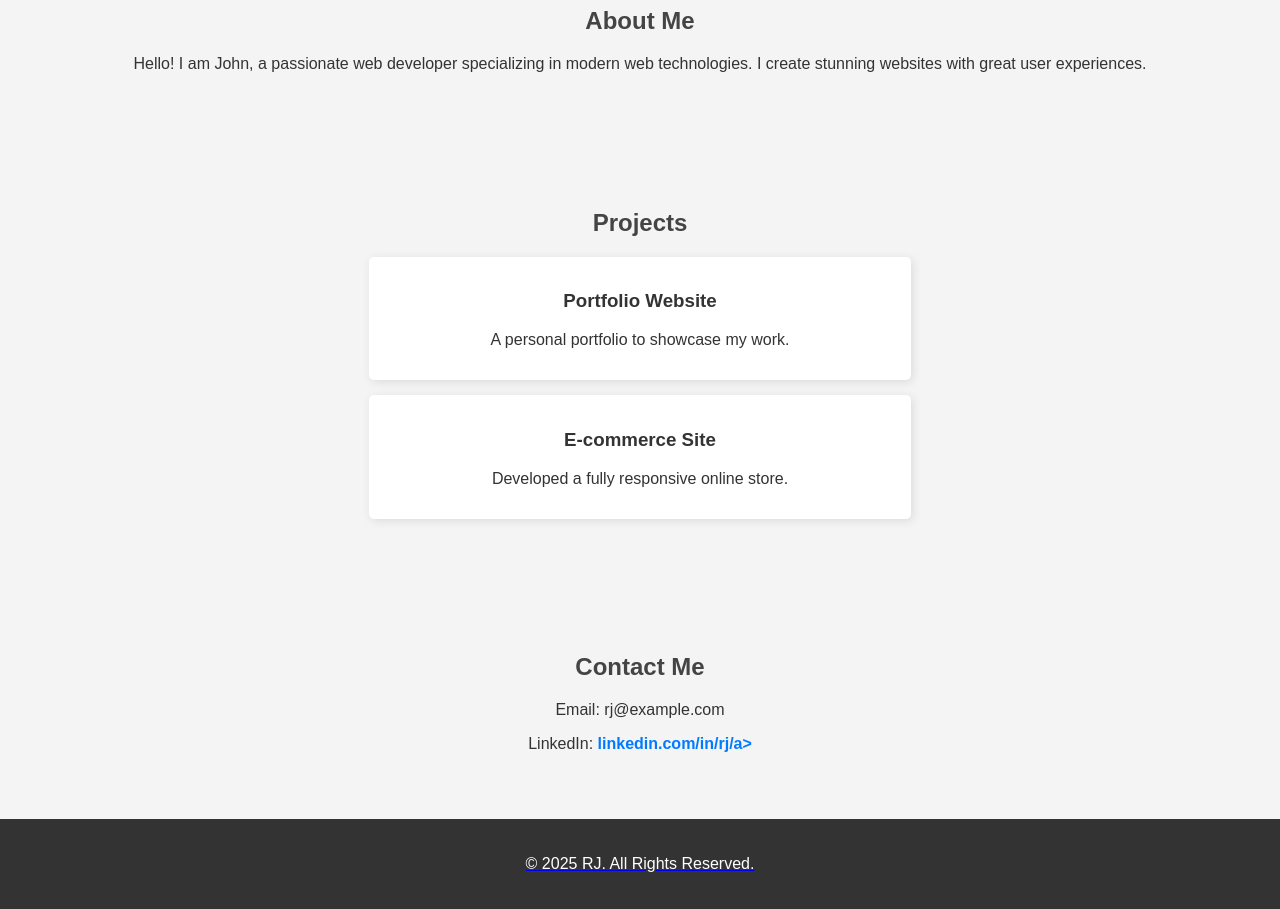
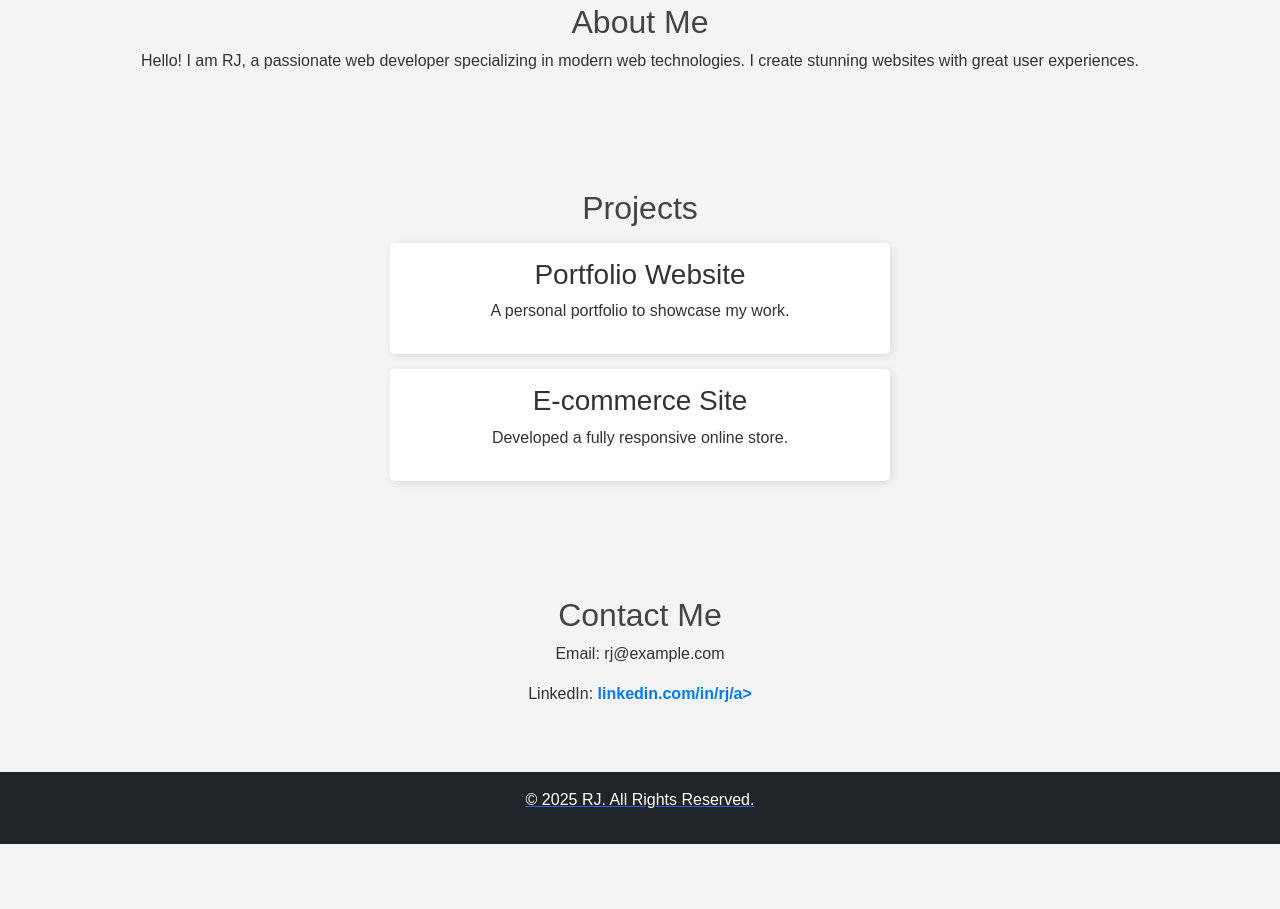
Before and after one commit to rjdev2024/rjdev2024.github.io, a plain HTML site: page index.html in a window 1280 px wide. Shown: the part 245-1154 px from the top of the page. After the commit the page ends 1089 px from the top, so only its background shows below. Drawn offline with nearby package versions, Linux system fonts and the light colour scheme; a script that the page names is missing.

Commit message:
Update index.html

```diff
--- a/index.html
+++ b/index.html
@@ -4,6 +4,8 @@
     <meta charset="UTF-8">
     <meta name="viewport" content="width=device-width, initial-scale=1.0">
     <title>My Portfolio</title>
+    <!-- Bootstrap CSS -->
+    <link href="https://cdn.jsdelivr.net/npm/bootstrap@5.3.0/dist/css/bootstrap.min.css" rel="stylesheet">
     <link rel="stylesheet" href="style.css">
     <script src="script.js"></script>
 </head>
@@ -33,7 +35,7 @@
     <section id="about">
         <div class="container">
             <h2>About Me</h2>
-            <p>Hello! I am John, a passionate web developer specializing in modern web technologies. I create stunning websites with great user experiences.</p>
+            <p>Hello! I am RJ, a passionate web developer specializing in modern web technologies. I create stunning websites with great user experiences.</p>
         </div>
     </section>
 
@@ -59,8 +61,10 @@
         </div>
     </section>
 
-    <footer>
+        <!-- Footer -->
+    <footer class="bg-dark text-white text-center py-3">
         <p>&copy; 2025 RJ. All Rights Reserved.</p>
     </footer>
+
 </body>
 </html>
```
